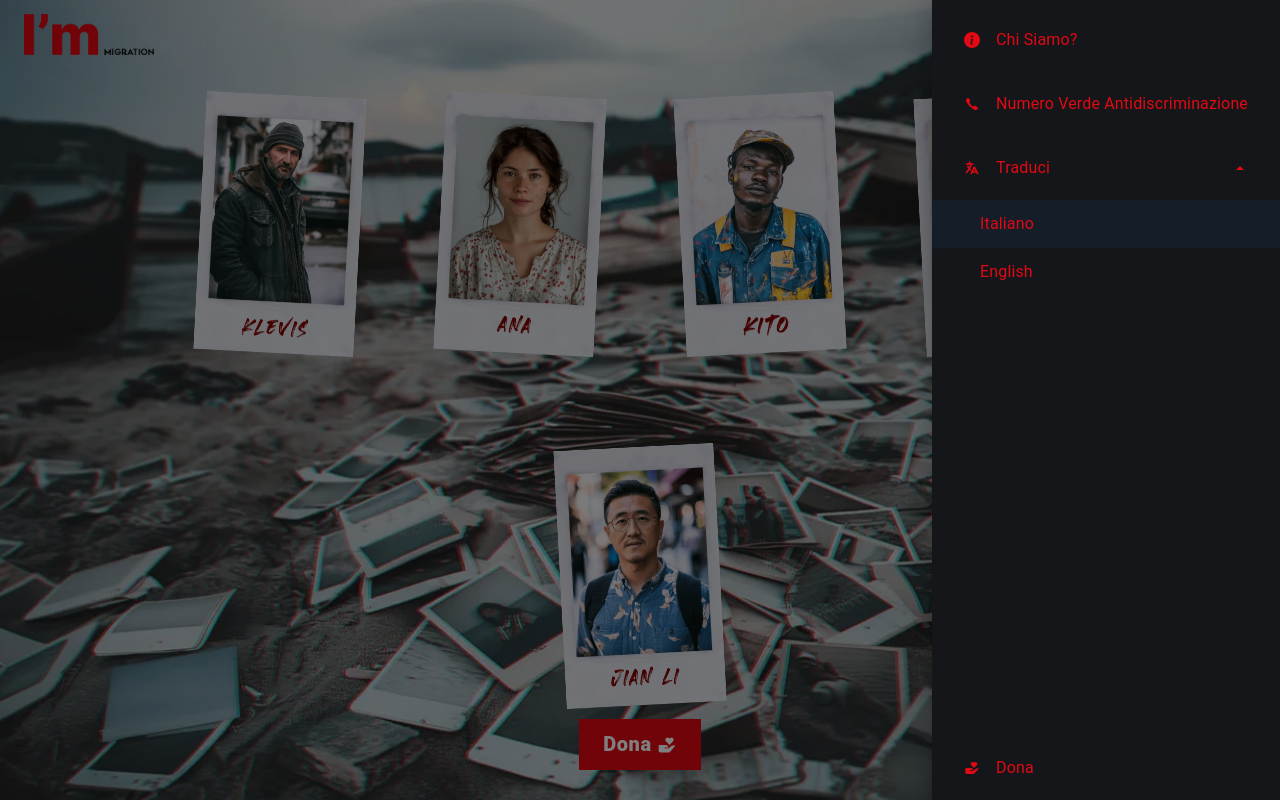
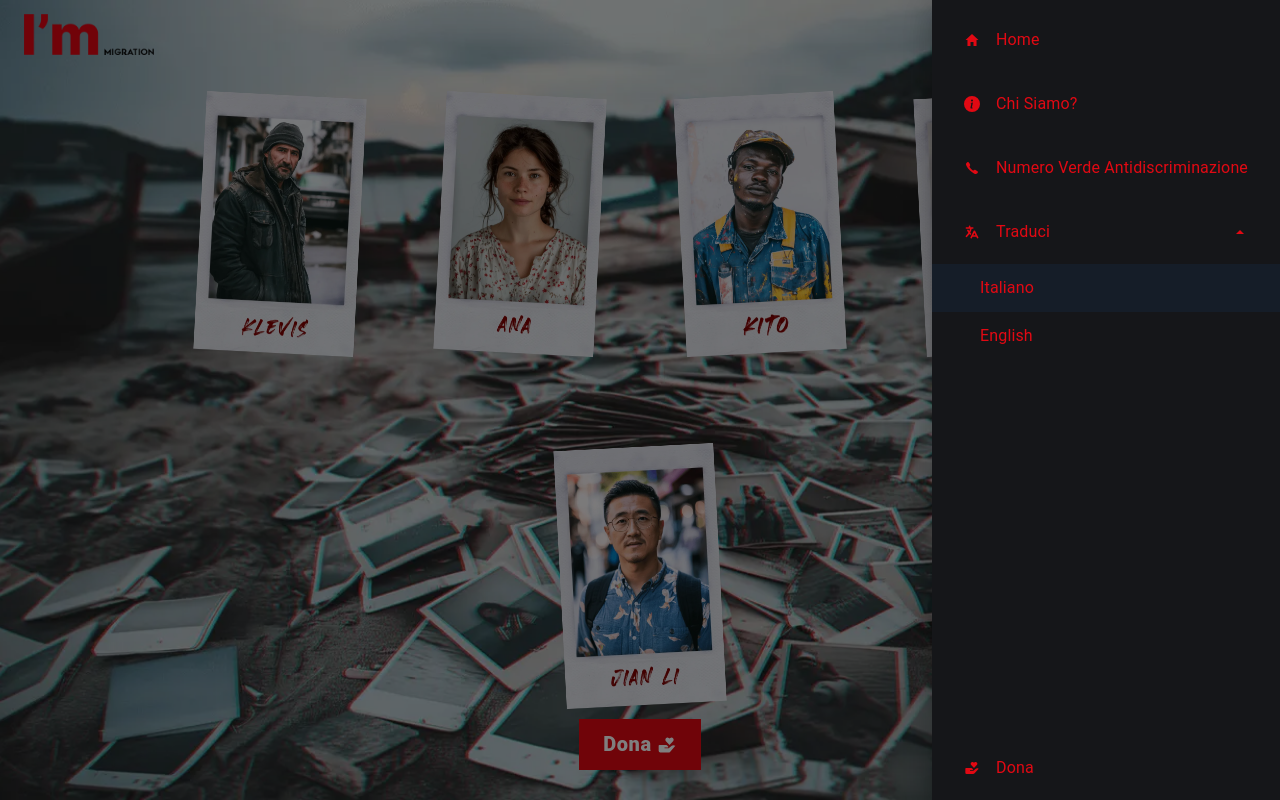
Before and after one commit to arun99-dev/im-migration, a React (Vite) app: page / in a window 1280 px wide. Both pictures are taken after a click on the button 1241 px from the left and 34 px from the top of the page. Built offline with nearby package versions, Linux system fonts and the light colour scheme.

Commit message:
ADD: Home to Navbar

```diff
--- a/src/components/NavBar.jsx
+++ b/src/components/NavBar.jsx
@@ -4,7 +4,7 @@ import { RiMenuLine } from 'react-icons/ri'
 import { HiTranslate } from 'react-icons/hi'
 import { BsInfoCircleFill } from 'react-icons/bs'
 import { BiSolidDonateHeart } from 'react-icons/bi'
-import { IoIosCall, IoMdArrowDropdown, IoMdArrowDropup } from 'react-icons/io'
+import { IoIosCall, IoMdArrowDropdown, IoMdArrowDropup, IoMdHome } from 'react-icons/io'
 import { Box, List, Button, Drawer, Collapse, ListItem, IconButton, ListItemText, ListItemButton  } from '@mui/material/'
 
 import logoDark from '../images/logoDark.webp'
@@ -49,6 +49,12 @@ const NavBar = ({ route, setRoute, selectedLang, setSelectedLang }) => {
         >
           <List>
             <ListItem>
+              <ListItemButton onClick={() => window.location.reload()}>
+                <IoMdHome color='var(--red)' />
+                <ListItemText primary='Home' sx={{ marginLeft: 2 }} />
+              </ListItemButton>
+            </ListItem>
+            <ListItem>
               <ListItemButton onClick={() => (setRoute('aboutUs'), setOpenDrawer(false), window.scrollTo({ top: 0 }))}>
                 <BsInfoCircleFill color='var(--red)' />
                 <ListItemText primary={selectedLang ? 'About Us' : 'Chi Siamo?'} sx={{ marginLeft: 2 }} />
```
